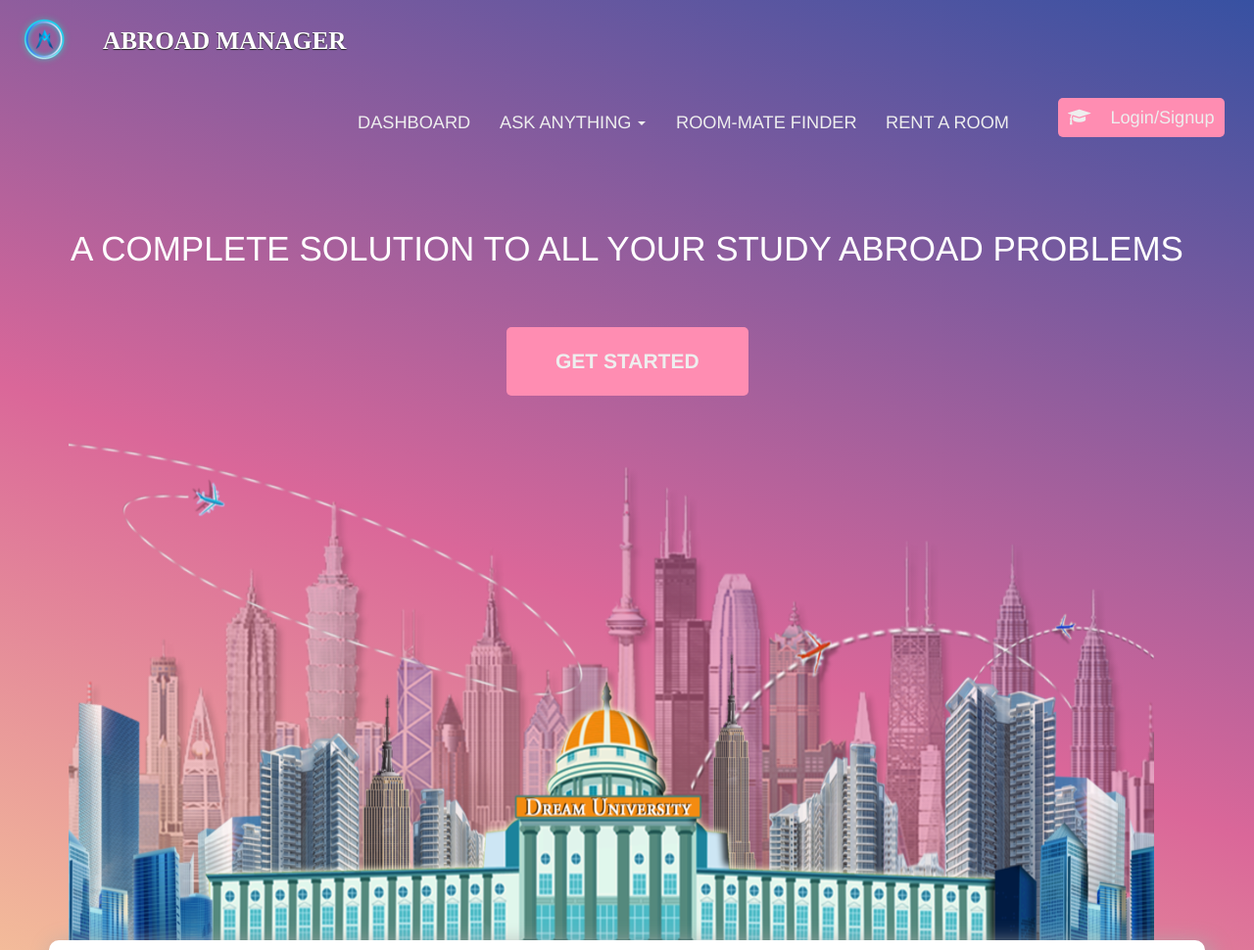
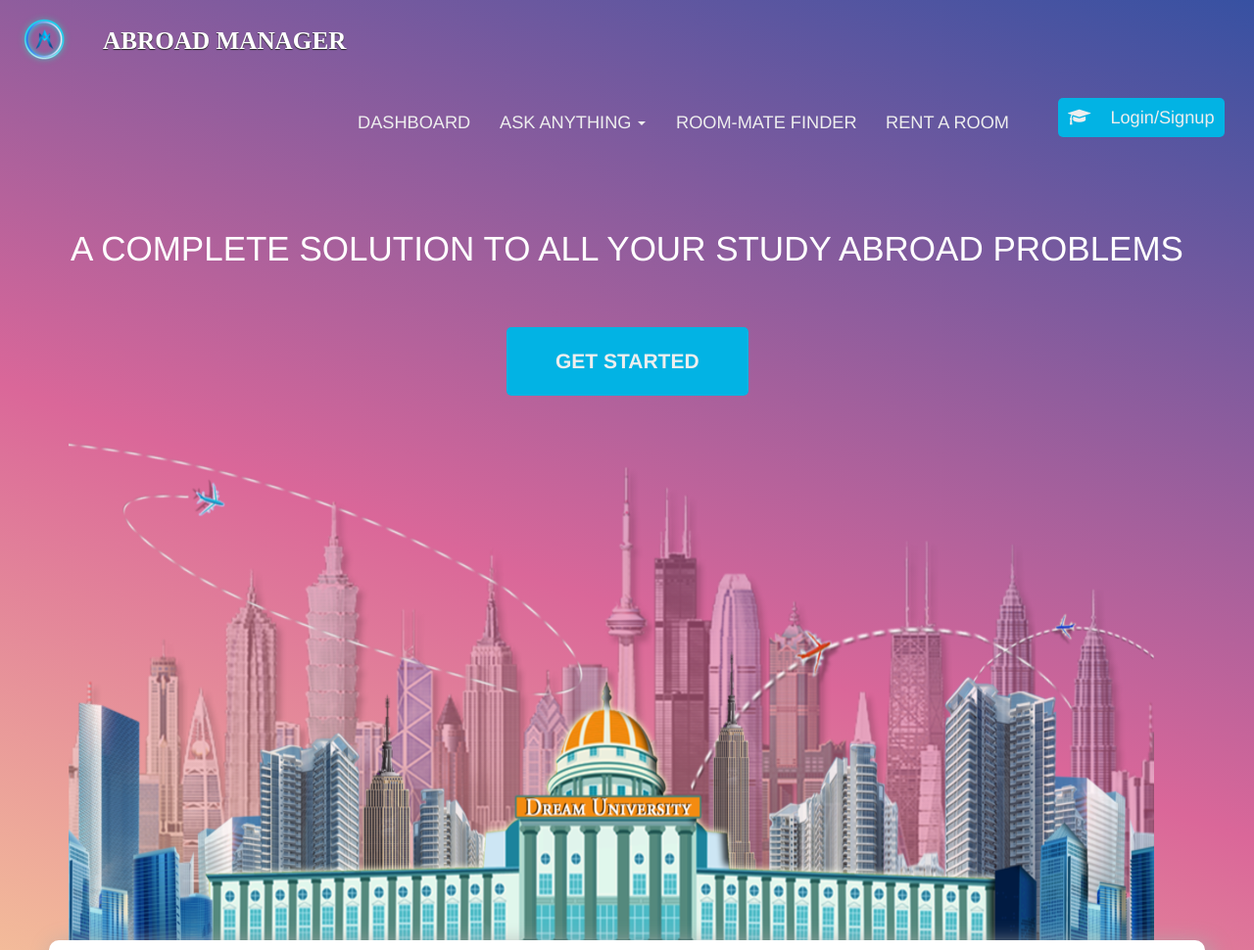
Before and after one commit to rojinaJasmin/abroadmanager-website, a plain HTML site: page index.html in a window 1280 px wide. Shown: the top 970 px of the page at 98% size. Drawn offline with nearby package versions, Linux system fonts and the light colour scheme; some icons are missing; a web font is replaced by a local one.

```diff
--- a/css/main-style.css
+++ b/css/main-style.css
@@ -65,7 +65,7 @@
 }
 
 #nav-list button {
-	background-color: #FF8DB2;
+	background-color: #02b3e4;
 	padding: 10px;
 	margin-left: 20px;
 	border-radius: 5px;
@@ -111,12 +111,12 @@
 
 /*Main Content*/
 #main-content {
-	padding-top: 50px;
+padding-top: 50px;
   text-align: center;
 }
 
 #main-content > h1 {
-	font-family: brandon-grotesque,Helvetica,sans-serif;
+font-family: brandon-grotesque,Helvetica,sans-serif;
   font-weight: 500;
   text-transform: uppercase;
   color: #fff;
@@ -124,7 +124,7 @@
 }
 
 #main-content-button {
-	background-color: #FF8DB2;
+	background-color: #02b3e4;
   text-transform: uppercase;
   border: 0;
   padding: 20px 50px 20px 50px;
@@ -167,8 +167,8 @@
   width: 1180px;
   text-align: left;
   box-shadow: 5px 5px 23px 0 #aaa;
- 	-webkit-transition: all .3s ease;
- 	transition: all .3s ease;
+  -webkit-transition: all .3s ease;
+  transition: all .3s ease;
 }
 
 #dashboard:hover {
```
